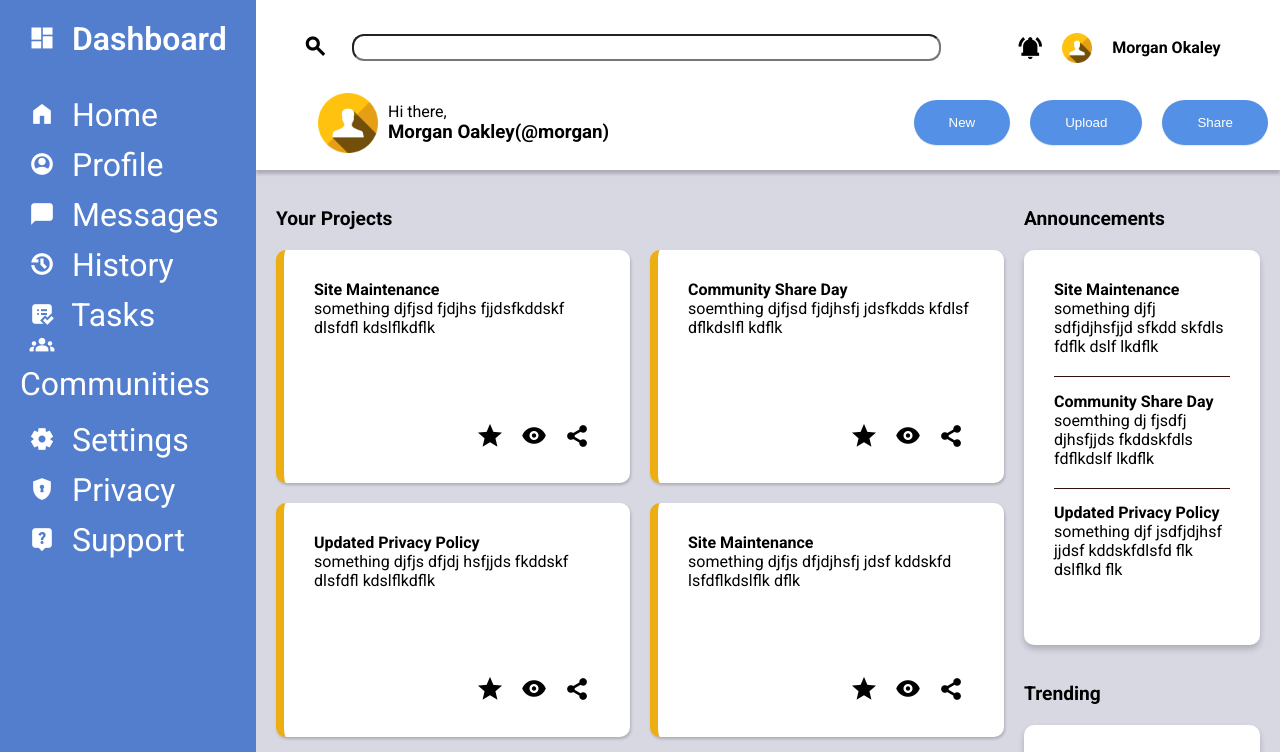
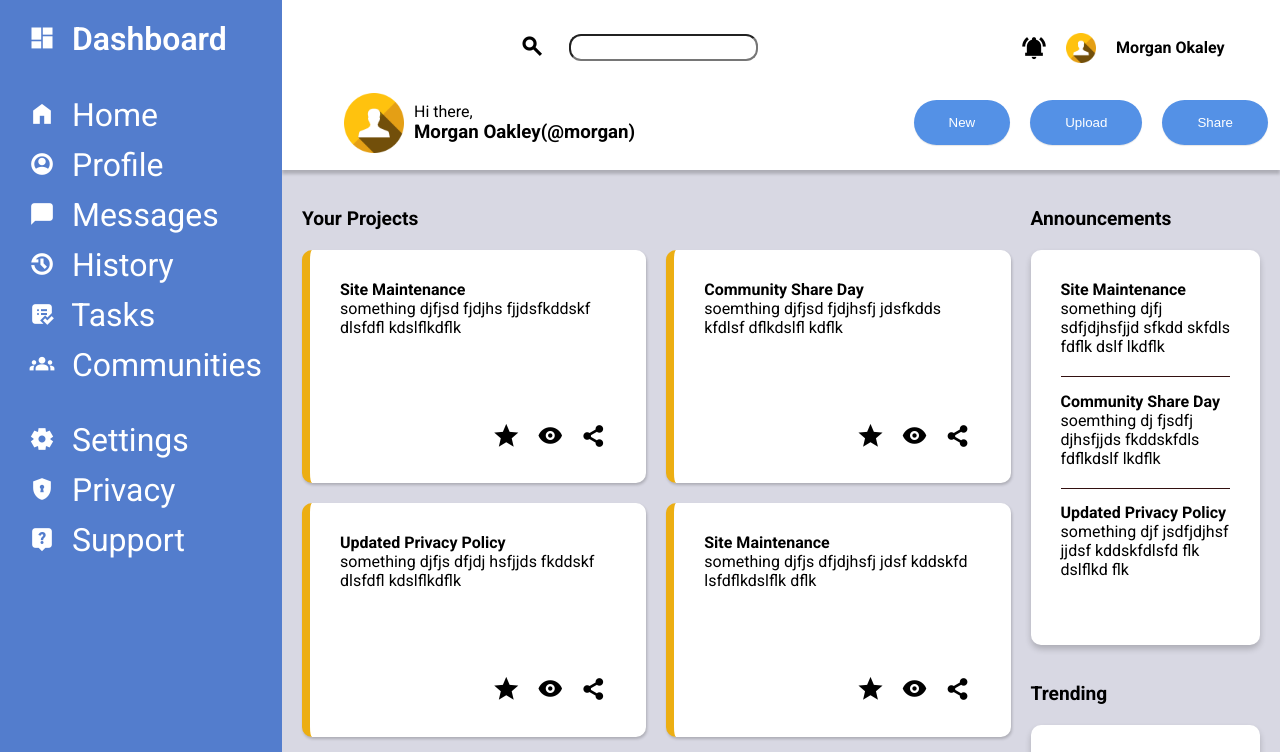
Before and after one commit to DarkFerrari/dashboard, a plain HTML site: page index.html in a window 1280 px wide. Shown: the top 752 px of the page. Drawn offline with nearby package versions, Linux system fonts and the light colour scheme.

Commit message:
final all all

```diff
--- a/index.html
+++ b/index.html
@@ -21,7 +21,7 @@
                             search
                             </span>
                     </label>
-                    <input type="search" id="search" size="70"/>
+                    <input type="search" id="search" class="search-bar"/>
                 </div>
                 <div class="header-profile">
                     <span class="material-symbols-outlined">notifications_active</span>
--- a/style.css
+++ b/style.css
@@ -7,6 +7,7 @@ html, body {
     padding: 0;
     height: 100%;
     font-family:"Roboto", sans-serif;
+    background-color: rgb(216, 216, 227);
   }
 
 h4,h3{
@@ -33,7 +34,6 @@ body > *{
   }
 
 .container{
-    background-color: rgb(216, 216, 227);
     display: grid;
     grid-template-rows: 1fr 6fr;
     grid-template-columns: 1fr 4fr;
@@ -68,15 +68,23 @@ body > *{
     grid-column: 1/2;
     display: flex;
     gap: 15px;
-    /* align-items: center; */
   input{
     border-radius: 12px;
     padding: 4px;
+
   }
   span{
     display: flex;
     /* align-items: center; */
   }
+}
+
+.search-bar{
+    max-width: 100%;
+  min-width: 0;
+  /* max-width: 600px; */
+  flex: 1;
+  width: 100%;
 }
 
 .header-upper .header-profile>*{
@@ -164,6 +172,8 @@ body > *{
     color: white;
     padding: 20px;
     /* position: fixed; */
+    min-width: 242px;
+    /* height: 100%; */
 }
 
 .dashboard{
```
